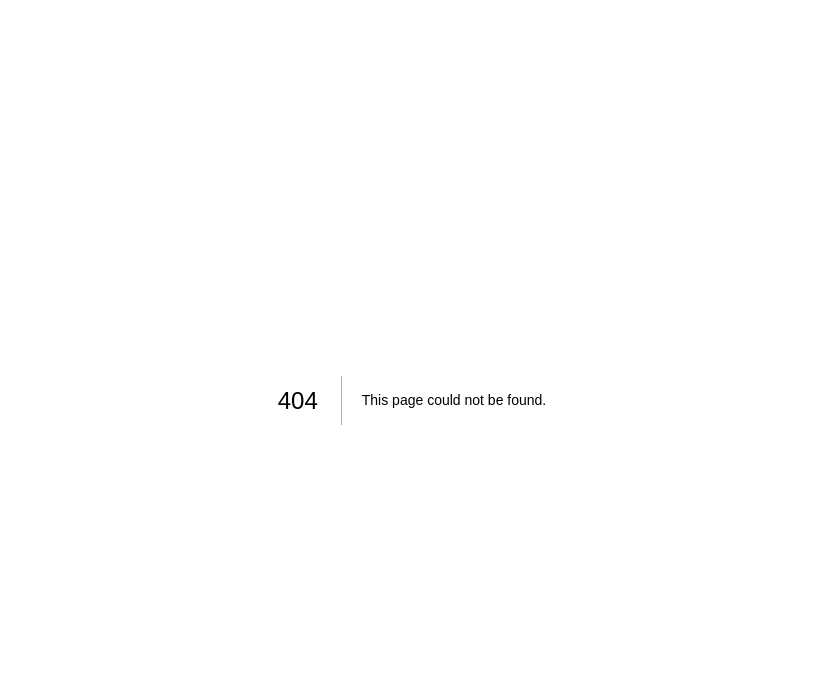
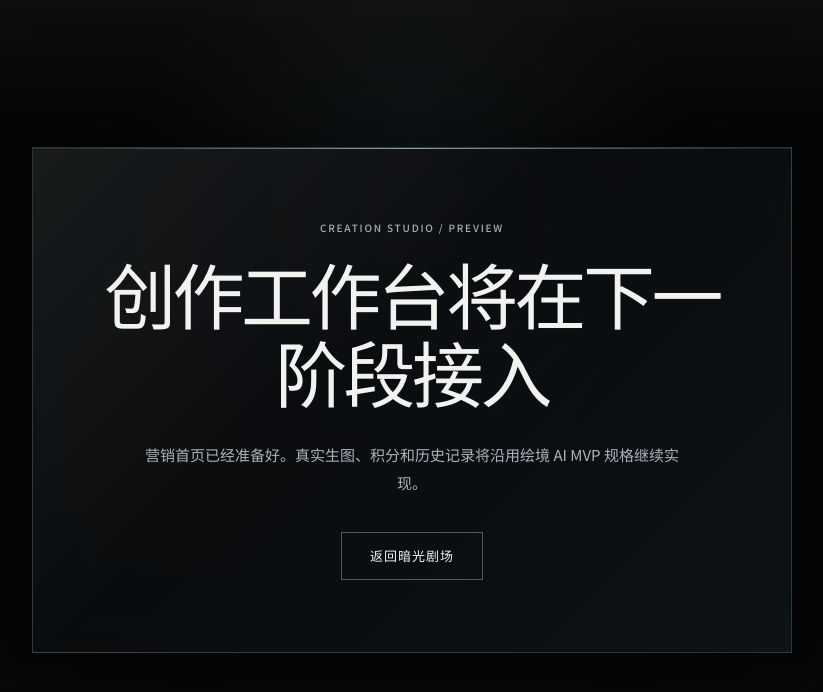
Before and after one commit to xiaoheizi0802999/huijing-ai, a Next.js app: page /generate in a window 1280 px wide. Before the commit this address had no page. Shown: the top 692 px of the page, without its empty margins (228-1051 px from the left). Built offline with nearby package versions, Linux system fonts and the light colour scheme.

Commit message:
feat: assemble dark light landing experience

```diff
--- /dev/null
+++ b/app/generate/page.tsx
@@ -0,0 +1,24 @@
+import Link from "next/link"
+
+export default function GeneratePage() {
+  return (
+    <main className="generate-preview-page">
+      <section
+        aria-labelledby="generate-preview-title"
+        className="generate-preview-card"
+      >
+        <p className="frame-label">CREATION STUDIO / PREVIEW</p>
+        <h1 id="generate-preview-title">创作工作台将在下一阶段接入</h1>
+        <p>
+          营销首页已经准备好。真实生图、积分和历史记录将沿用绘境 AI MVP 规格继续实现。
+        </p>
+        <Link
+          className="cinematic-button cinematic-button--outline generate-preview-link"
+          href="/"
+        >
+          返回暗光剧场
+        </Link>
+      </section>
+    </main>
+  )
+}
--- a/app/globals.css
+++ b/app/globals.css
@@ -1144,6 +1144,187 @@ button {
   line-height: 1.8;
 }
 
+.final-cta-section {
+  position: relative;
+  display: grid;
+  min-height: 100svh;
+  place-items: center;
+  overflow: hidden;
+  isolation: isolate;
+  padding: 15vh clamp(22px, 5vw, 86px);
+  background: #020303;
+  text-align: center;
+}
+
+.final-cta-section::before {
+  content: "";
+  position: absolute;
+  inset: 0;
+  z-index: 1;
+  pointer-events: none;
+  background:
+    radial-gradient(
+      ellipse at 50% 28%,
+      rgba(242, 243, 241, 0.12),
+      transparent 28%
+    ),
+    radial-gradient(
+      ellipse at 50% 78%,
+      rgba(124, 187, 216, 0.09),
+      transparent 34%
+    ),
+    linear-gradient(
+      180deg,
+      rgba(3, 4, 5, 0.96) 0%,
+      rgba(3, 4, 5, 0.52) 48%,
+      rgba(3, 4, 5, 0.98) 100%
+    );
+}
+
+.final-cta-section::after {
+  content: "";
+  position: absolute;
+  inset: 10vh clamp(22px, 5vw, 86px);
+  z-index: 1;
+  pointer-events: none;
+  border-top: 1px solid rgba(255, 255, 255, 0.11);
+  border-bottom: 1px solid rgba(255, 255, 255, 0.07);
+}
+
+.final-cta-background {
+  z-index: 0;
+  object-fit: cover;
+  opacity: 0.36;
+  filter: saturate(0.38) contrast(1.14) brightness(0.58);
+  transform: scale(1.02);
+}
+
+.final-cta-content {
+  position: relative;
+  z-index: 2;
+  display: flex;
+  max-width: 900px;
+  flex-direction: column;
+  align-items: center;
+}
+
+.final-cta-content .frame-label {
+  margin-bottom: 32px;
+}
+
+.final-cta-content h2 {
+  max-width: 880px;
+  margin: 0 0 38px;
+  color: var(--color-ink);
+  font-family: var(--font-serif), "Songti SC", "SimSun", serif;
+  font-size: clamp(48px, 7vw, 108px);
+  font-weight: 500;
+  letter-spacing: -0.055em;
+  line-height: 1.04;
+}
+
+.generate-preview-page {
+  position: relative;
+  display: grid;
+  min-height: 100svh;
+  place-items: center;
+  overflow: hidden;
+  isolation: isolate;
+  padding: clamp(96px, 14vh, 150px) clamp(22px, 5vw, 86px);
+  background:
+    radial-gradient(
+      ellipse at 50% 24%,
+      rgba(185, 226, 248, 0.11),
+      transparent 32%
+    ),
+    linear-gradient(180deg, #020303 0%, #090b0e 54%, #030405 100%);
+  color: var(--color-ink);
+}
+
+.generate-preview-page::before {
+  content: "";
+  position: absolute;
+  inset: 0;
+  z-index: 0;
+  pointer-events: none;
+  background:
+    linear-gradient(
+      180deg,
+      rgba(255, 255, 255, 0.045),
+      transparent 18%,
+      transparent 76%,
+      rgba(255, 255, 255, 0.035)
+    ),
+    linear-gradient(
+      90deg,
+      rgba(3, 4, 5, 0.86) 0%,
+      rgba(3, 4, 5, 0.38) 50%,
+      rgba(3, 4, 5, 0.86) 100%
+    );
+}
+
+.generate-preview-card {
+  position: relative;
+  z-index: 1;
+  width: min(760px, 100%);
+  padding: clamp(42px, 6vw, 72px) clamp(24px, 5vw, 56px);
+  border: 1px solid rgba(255, 255, 255, 0.16);
+  background:
+    linear-gradient(
+      135deg,
+      rgba(255, 255, 255, 0.085),
+      rgba(255, 255, 255, 0.022) 42%,
+      rgba(185, 226, 248, 0.055)
+    ),
+    rgba(5, 7, 9, 0.78);
+  box-shadow:
+    0 34px 110px rgba(0, 0, 0, 0.54),
+    inset 0 1px 0 rgba(255, 255, 255, 0.08);
+  text-align: center;
+  backdrop-filter: blur(16px);
+  -webkit-backdrop-filter: blur(16px);
+}
+
+.generate-preview-card::before {
+  content: "";
+  position: absolute;
+  inset: 0 24px auto;
+  height: 1px;
+  background: linear-gradient(
+    90deg,
+    transparent,
+    rgba(185, 226, 248, 0.64),
+    transparent
+  );
+}
+
+.generate-preview-card .frame-label {
+  margin-bottom: 26px;
+}
+
+.generate-preview-card h1 {
+  max-width: 620px;
+  margin: 0 auto 24px;
+  color: var(--color-ink);
+  font-family: var(--font-serif), "Songti SC", "SimSun", serif;
+  font-size: clamp(38px, 5.8vw, 72px);
+  font-weight: 500;
+  letter-spacing: -0.05em;
+  line-height: 1.08;
+}
+
+.generate-preview-card p:not(.frame-label) {
+  max-width: 560px;
+  margin: 0 auto 34px;
+  color: #adb3bb;
+  font-size: 15px;
+  line-height: 1.9;
+}
+
+.generate-preview-link {
+  margin-inline: auto;
+}
+
 .upgrade-dialog__backdrop {
   position: fixed;
   z-index: 220;
@@ -1289,6 +1470,7 @@ button {
   .capability-card,
   .projector-image,
   .membership-background,
+  .final-cta-background,
   .gallery-item img,
   .gallery-item figcaption,
   .gallery-item figcaption p {
@@ -1579,6 +1761,56 @@ button {
     max-width: 18rem;
   }
 
+  .final-cta-section {
+    min-height: 100svh;
+    padding: 118px clamp(20px, 6vw, 32px);
+  }
+
+  .final-cta-section::before {
+    background:
+      radial-gradient(
+        ellipse at 50% 24%,
+        rgba(242, 243, 241, 0.12),
+        transparent 34%
+      ),
+      linear-gradient(
+        180deg,
+        rgba(3, 4, 5, 0.96) 0%,
+        rgba(3, 4, 5, 0.58) 48%,
+        rgba(3, 4, 5, 0.98) 100%
+      );
+  }
+
+  .final-cta-section::after {
+    inset: 82px clamp(20px, 6vw, 32px);
+  }
+
+  .final-cta-background {
+    opacity: 0.3;
+    transform: scale(1.08);
+  }
+
+  .final-cta-content h2 {
+    margin-bottom: 32px;
+    font-size: clamp(46px, 13vw, 64px);
+  }
+
+  .final-cta-content .cinematic-button {
+    width: min(100%, 320px);
+  }
+
+  .generate-preview-page {
+    padding: 104px clamp(20px, 6vw, 32px);
+  }
+
+  .generate-preview-card {
+    padding: 42px 24px 34px;
+  }
+
+  .generate-preview-card h1 {
+    font-size: clamp(36px, 11vw, 52px);
+  }
+
   .upgrade-dialog__backdrop {
     padding: 18px;
   }
--- a/app/page.tsx
+++ b/app/page.tsx
@@ -1,6 +1,7 @@
 import { CapabilitiesSection } from "@/components/cinematic/capabilities-section"
 import { CinematicHeader } from "@/components/cinematic/cinematic-header"
 import { FilmGrain } from "@/components/cinematic/film-grain"
+import { FinalCtaSection } from "@/components/cinematic/final-cta-section"
 import { GallerySection } from "@/components/cinematic/gallery-section"
 import { HeroSection } from "@/components/cinematic/hero-section"
 import { MembershipSection } from "@/components/cinematic/membership-section"
@@ -17,6 +18,7 @@ export default function Home() {
         <ProcessSection />
         <GallerySection />
         <MembershipSection />
+        <FinalCtaSection />
       </main>
     </div>
   )
--- /dev/null
+++ b/components/cinematic/final-cta-section.tsx
@@ -0,0 +1,33 @@
+import Image from "next/image"
+import { cinematicAssets } from "@/lib/landing-content"
+import { CinematicButton } from "./cinematic-button"
+import { Reveal } from "./reveal"
+
+export function FinalCtaSection() {
+  const finalAsset = cinematicAssets.finalLight
+
+  return (
+    <section
+      aria-labelledby="final-cta-title"
+      className="final-cta-section"
+      id="final-cta-section"
+    >
+      <Image
+        alt=""
+        className="final-cta-background"
+        fill
+        sizes="100vw"
+        src={finalAsset.src}
+        style={{ objectPosition: finalAsset.focalPoint }}
+      />
+
+      <Reveal className="final-cta-content">
+        <p className="frame-label">FRAME 06 / FINAL CUT</p>
+        <h2 id="final-cta-title">每一次生成，都是一帧电影。</h2>
+        <CinematicButton href="/generate">
+          开始生成你的第一张作品
+        </CinematicButton>
+      </Reveal>
+    </section>
+  )
+}
```
Also changed, not shown: 1 other file (tests, documents, lock files or other folders).
